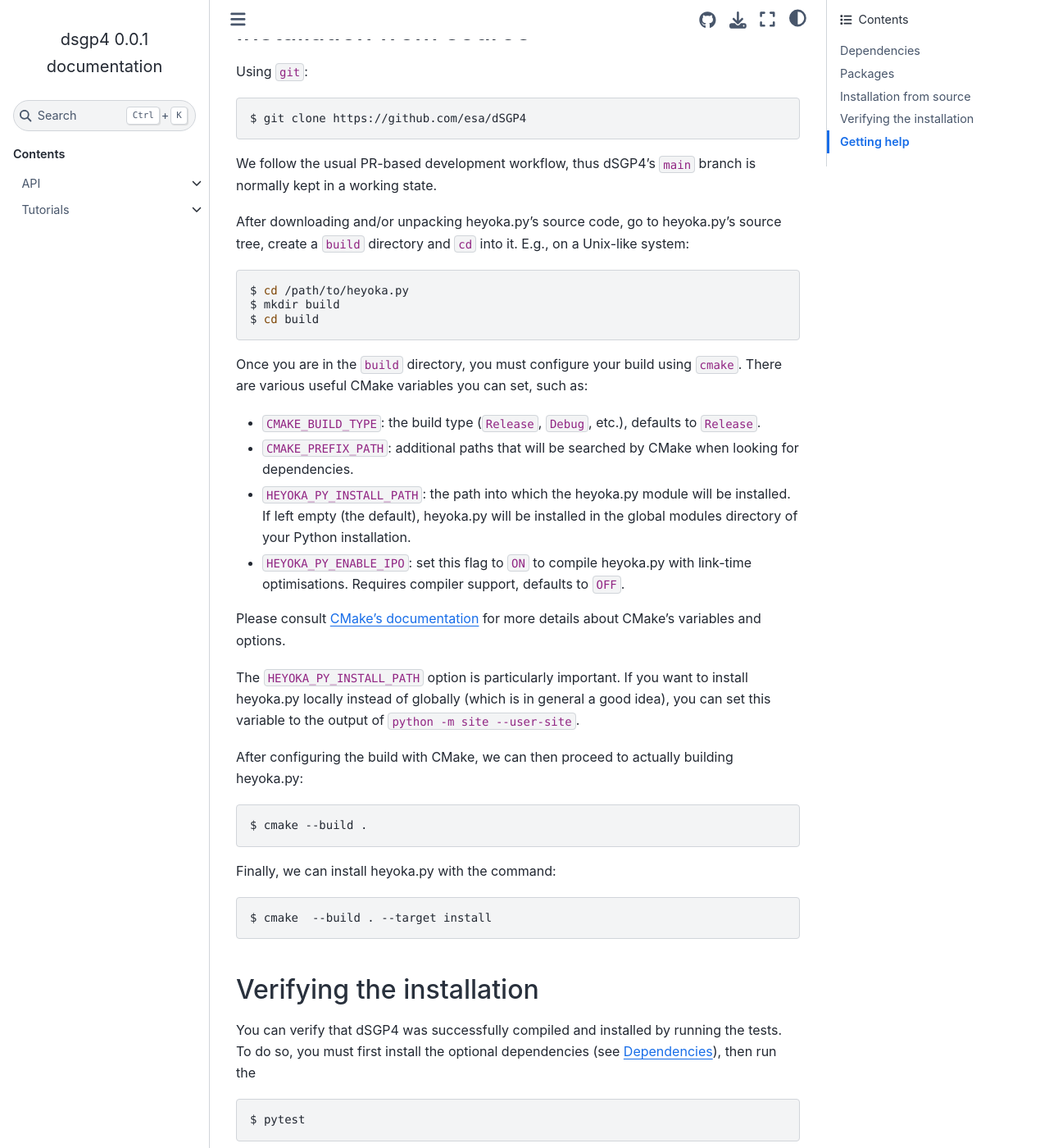
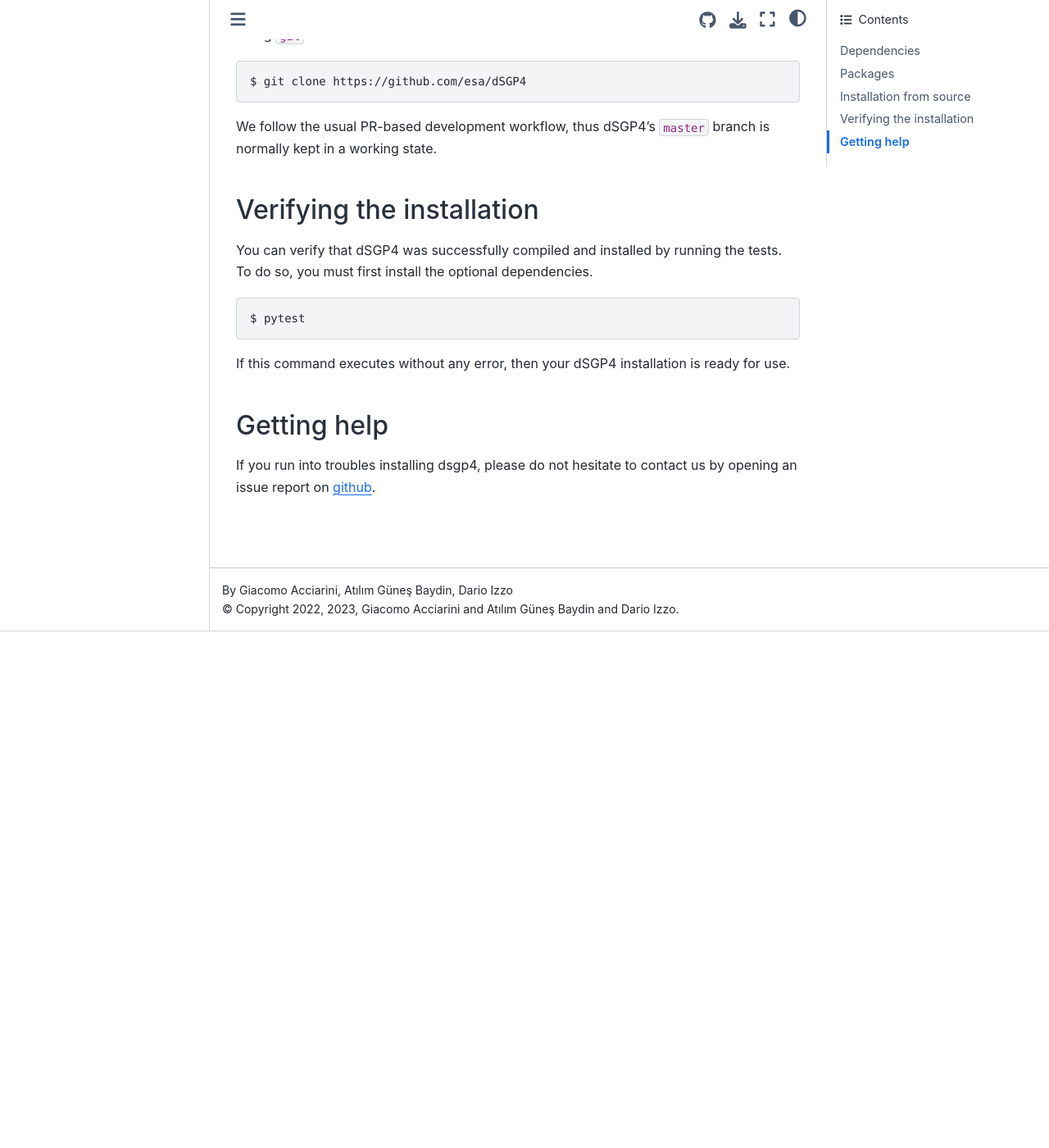
Before and after one commit to esa/dSGP4, a Sphinx documentation site: the page built from doc/install.rst, in a window 1280 px wide and 1400 px high, scrolled down 630 px. Shown: the whole window at 82% size. Built offline with Sphinx 7.4.7 and the Sphinx Book theme 1.1.4, drawn with Linux system fonts in a browser that asks for light colours; some of the changed text lies outside the part shown.

Commit message:
Update install.rst

```diff
--- a/doc/install.rst
+++ b/doc/install.rst
@@ -33,62 +33,15 @@
 
    $ git clone https://github.com/esa/dSGP4
 
-We follow the usual PR-based development workflow, thus dSGP4's ``main``
+We follow the usual PR-based development workflow, thus dSGP4's ``master``
 branch is normally kept in a working state.
-
-After downloading and/or unpacking heyoka.py's
-source code, go to heyoka.py's
-source tree, create a ``build`` directory and ``cd`` into it. E.g.,
-on a Unix-like system:
-
-.. code-block:: console
-
-   $ cd /path/to/heyoka.py
-   $ mkdir build
-   $ cd build
-
-Once you are in the ``build`` directory, you must configure your build
-using ``cmake``. There are various useful CMake variables you can set,
-such as:
-
-* ``CMAKE_BUILD_TYPE``: the build type (``Release``, ``Debug``, etc.),
-  defaults to ``Release``.
-* ``CMAKE_PREFIX_PATH``: additional paths that will be searched by CMake
-  when looking for dependencies.
-* ``HEYOKA_PY_INSTALL_PATH``: the path into which the heyoka.py module
-  will be installed. If left empty (the default), heyoka.py will be installed
-  in the global modules directory of your Python installation.
-* ``HEYOKA_PY_ENABLE_IPO``: set this flag to ``ON`` to compile heyoka.py
-  with link-time optimisations. Requires compiler support,
-  defaults to ``OFF``.
-
-Please consult `CMake's documentation <https://cmake.org/cmake/help/latest/>`_
-for more details about CMake's variables and options.
-
-The ``HEYOKA_PY_INSTALL_PATH`` option is particularly important. If you
-want to install heyoka.py locally instead of globally (which is in general
-a good idea), you can set this variable to the output of
-``python -m site --user-site``.
-
-After configuring the build with CMake, we can then proceed to actually
-building heyoka.py:
-
-.. code-block:: console
-
-   $ cmake --build .
-
-Finally, we can install heyoka.py with the command:
-
-.. code-block:: console
-
-   $ cmake  --build . --target install
 
 Verifying the installation
 --------------------------
 
 You can verify that dSGP4 was successfully compiled and
 installed by running the tests. To do so, you must first install the
-optional dependencies (see :ref:`installation_deps`), then run the
+optional dependencies.
 
 .. code-block:: bash
 
@@ -100,5 +53,5 @@
 Getting help
 ------------
 
-If you run into troubles installing heyoka.py, please do not hesitate
+If you run into troubles installing dsgp4, please do not hesitate
 to contact us by opening an issue report on `github <https://github.com/esa/dSGP4/issues>`__.
```
Also changed, not shown: other parts of doc/install.rst (+1 -1 lines).
